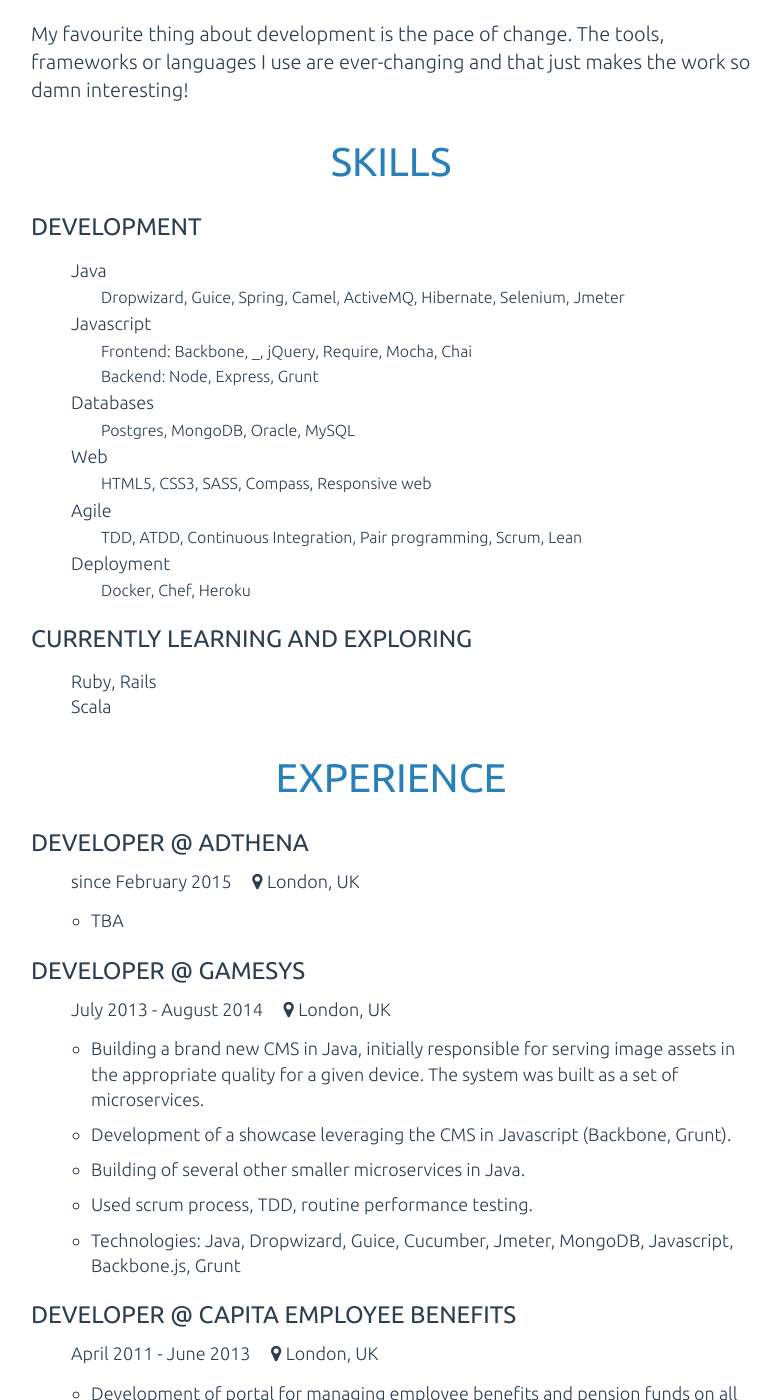
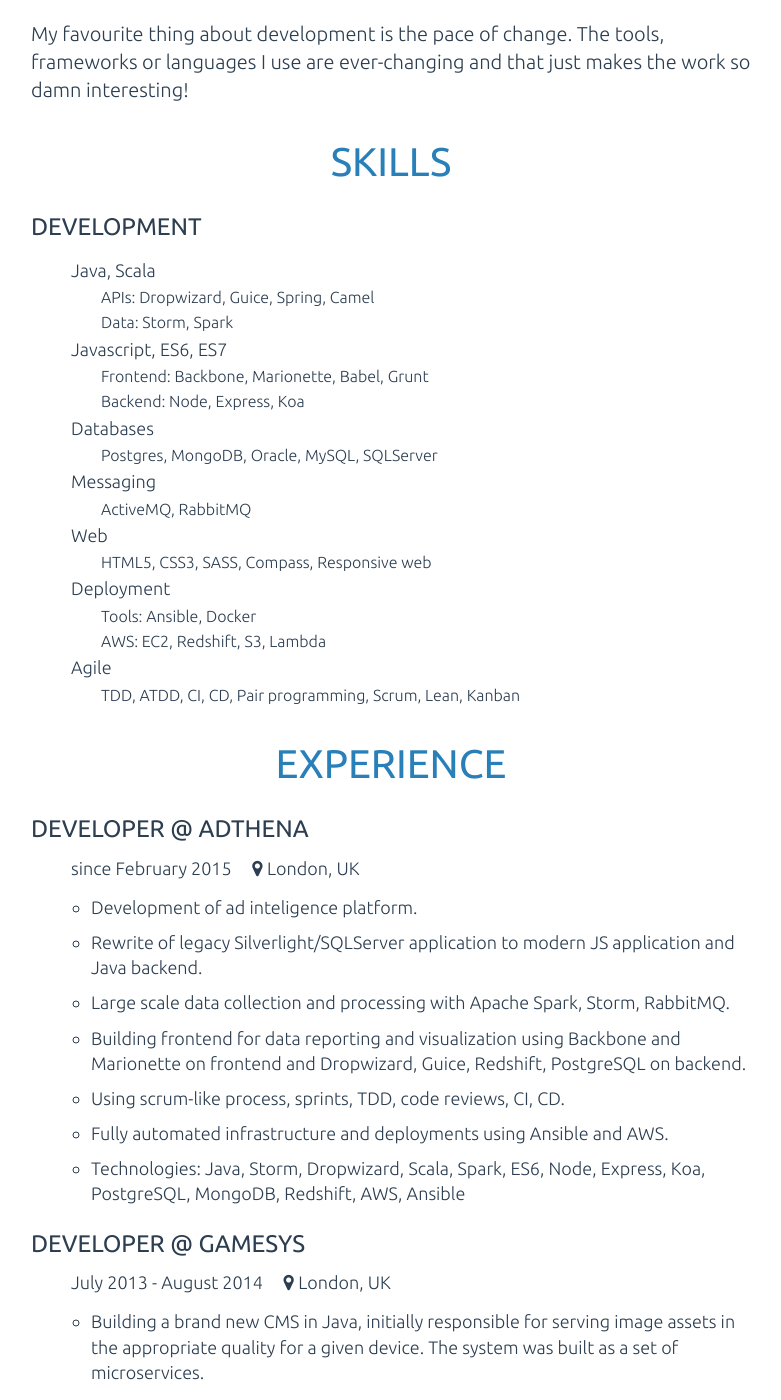
Before and after one commit to msvab/msvab.github.io, a Jekyll site: the page built from resume.html, in a window 1280 px wide and 1400 px high, scrolled down 446 px. Shown: the whole window, without its empty margins (249-1030 px from the left). Built offline with Jekyll 4.4.1, drawn with Linux system fonts in a browser that asks for light colours.

Commit message:
updated adthena description in resume

```diff
--- a/resume.html
+++ b/resume.html
@@ -22,31 +22,30 @@
 
   <h3>Development</h3>
   <ul>
-    <li>Java<br>
-      <p>Dropwizard, Guice, Spring, Camel, ActiveMQ, Hibernate, Selenium, Jmeter</p>
+    <li>Java, Scala<br>
+      <p>APIs: Dropwizard, Guice, Spring, Camel</p>
+      <p>Data: Storm, Spark</p>
     </li>
-    <li>Javascript<br>
-      <p>Frontend: Backbone, _, jQuery, Require, Mocha, Chai</p>
-      <p>Backend: Node, Express, Grunt</p>
+    <li>Javascript, ES6, ES7<br>
+      <p>Frontend: Backbone, Marionette, Babel, Grunt</p>
+      <p>Backend: Node, Express, Koa</p>
     </li>
     <li>Databases<br>
-      <p>Postgres, MongoDB, Oracle, MySQL</p>
+      <p>Postgres, MongoDB, Oracle, MySQL, SQLServer</p>
+    </li>
+    <li>Messaging<br>
+      <p>ActiveMQ, RabbitMQ</p>
     </li>
     <li>Web<br>
       <p>HTML5, CSS3, SASS, Compass, Responsive web</p>
     </li>
+    <li>Deployment<br>
+      <p>Tools: Ansible, Docker</p>
+      <p>AWS: EC2, Redshift, S3, Lambda</p>
+    </li>
     <li>Agile<br>
-      <p>TDD, ATDD, Continuous Integration, Pair programming, Scrum, Lean</p>
+      <p>TDD, ATDD, CI, CD, Pair programming, Scrum, Lean, Kanban</p>
     </li>
-    <li>Deployment<br>
-      <p>Docker, Chef, Heroku</p>
-    </li>
-  </ul>
-
-  <h3>Currently learning and exploring</h3>
-  <ul>
-    <li>Ruby, Rails</li>
-    <li>Scala</li>
   </ul>
 </section>
 
@@ -59,7 +58,13 @@
   <div class="job-detail">
     <p>since February 2015 &nbsp;&nbsp;&nbsp; <span class="location"></span>London, UK</p>
     <ul>
-      <li>TBA</li>
+      <li>Development of ad inteligence platform.</li>
+      <li>Rewrite of legacy Silverlight/SQLServer application to modern JS application and Java backend.</li>
+      <li>Large scale data collection and processing with Apache Spark, Storm, RabbitMQ.</li>
+      <li>Building frontend for data reporting and visualization using Backbone and Marionette on frontend and Dropwizard, Guice, Redshift, PostgreSQL on backend.</li>
+      <li>Using scrum-like process, sprints, TDD, code reviews, CI, CD.</li>
+      <li>Fully automated infrastructure and deployments using Ansible and AWS.</li>
+      <li>Technologies: Java, Storm, Dropwizard, Scala, Spark, ES6, Node, Express, Koa, PostgreSQL, MongoDB, Redshift, AWS, Ansible</li>
     </ul>
   </div>
 
```
